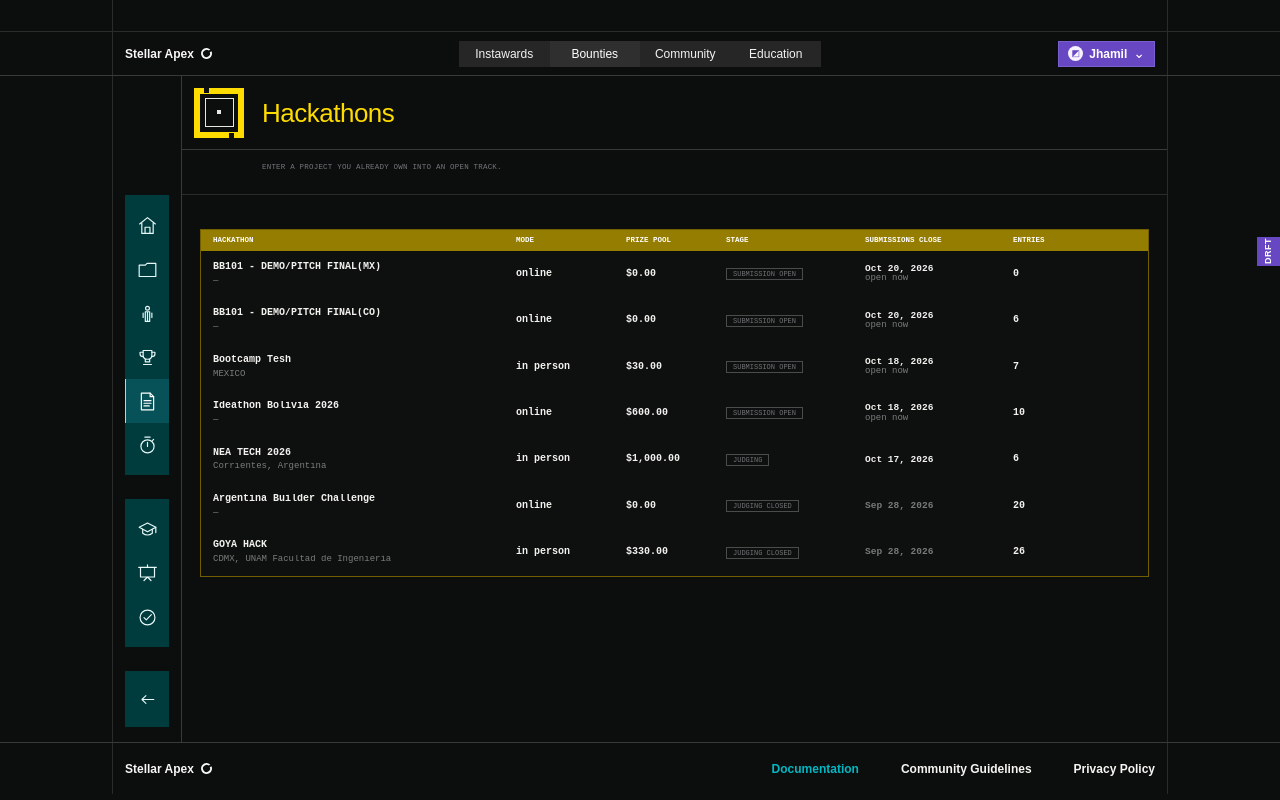
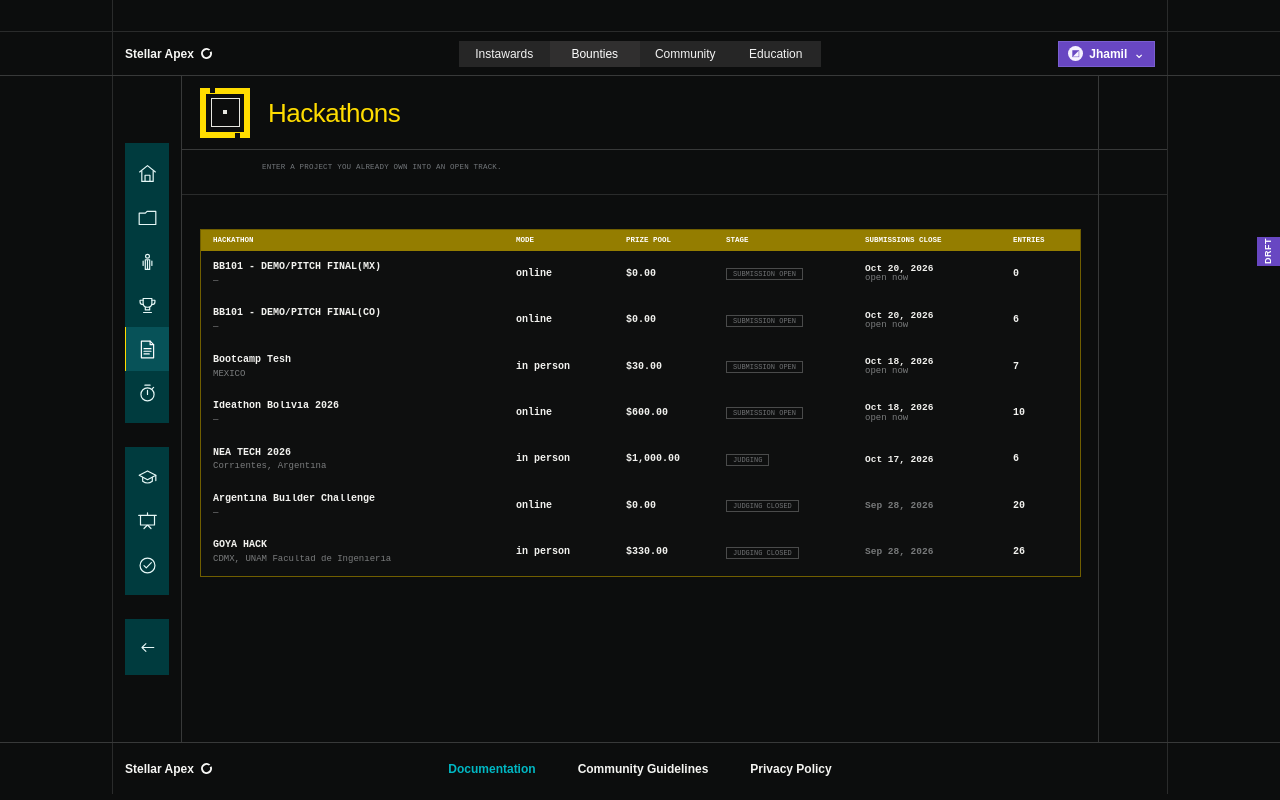
Before and after one commit to OmarQV/build-bond, a React (Vite) app: page / in a window 1280 px wide. Built offline with nearby package versions, Linux system fonts and the light colour scheme.

Commit message:
Añade estilos para mejorar la disposición y el diseño de la interfaz de usuario

```diff
--- a/src/App.css
+++ b/src/App.css
@@ -11,6 +11,7 @@
   --teal-hover: #075055;
   --cyan: #00b8c4;
   --purple: #6847c2;
+  --side-rail: 68px;
 }
 
 * { box-sizing: border-box; }
@@ -168,17 +169,28 @@ button { font: inherit; }
 .profile-menu button:hover { background: var(--teal); }
 
 .workspace {
+  position: relative;
   flex: 1 0 666px;
   display: grid;
-  grid-template-columns: 68px 1fr;
+  grid-template-columns: var(--side-rail) 1fr;
   border-inline: 1px solid var(--line-soft);
 }
 
+.workspace::after {
+  content: '';
+  position: absolute;
+  inset-block: 0;
+  right: var(--side-rail);
+  width: 1px;
+  background: var(--line);
+  pointer-events: none;
+}
+
 .sidebar {
-  padding-top: 119px;
   display: flex;
   flex-direction: column;
   align-items: center;
+  justify-content: center;
   gap: 24px;
 }
 
@@ -242,7 +254,7 @@ button { font: inherit; }
   display: flex;
   align-items: center;
   gap: 18px;
-  padding: 0 12px;
+  padding: 0 calc(18px + var(--side-rail)) 0 18px;
   border-bottom: 1px solid var(--line);
 }
 
@@ -294,14 +306,16 @@ button { font: inherit; }
 
 .instruction-bar {
   height: 45px;
-  padding: 13px 80px 0;
+  padding: 13px calc(80px + var(--side-rail)) 0 80px;
   border-bottom: 1px solid var(--line-soft);
   color: #73777b;
   font: 400 7.5px/1.2 'Courier New', monospace;
   letter-spacing: 0.2px;
 }
 
-.table-region { padding: 34px 18px 0; }
+.table-region {
+  padding: 34px calc(18px + var(--side-rail)) 0 18px;
+}
 
 .hackathon-table {
   min-width: 838px;
@@ -427,12 +441,17 @@ button { font: inherit; }
   height: 100%;
   padding: 0 12px;
   border-inline: 1px solid var(--line-soft);
-  display: flex;
+  display: grid;
+  grid-template-columns: 1fr auto 1fr;
   align-items: center;
-  justify-content: space-between;
+}
+
+.footer-inner > .brand {
+  grid-column: 1;
 }
 
 .footer nav {
+  grid-column: 2;
   display: flex;
   align-items: center;
   gap: 42px;
@@ -452,6 +471,8 @@ button { font: inherit; }
 }
 
 @media (max-width: 980px) {
+  :root { --side-rail: 58px; }
+
   .topbar-inner,
   .footer-inner,
   .workspace { width: calc(100% - 32px); }
@@ -461,13 +482,14 @@ button { font: inherit; }
     padding-inline: 10px;
   }
 
-  .workspace { grid-template-columns: 58px 1fr; }
-  .sidebar { padding-top: 90px; }
+  .workspace { grid-template-columns: var(--side-rail) 1fr; }
   .table-region { overflow-x: auto; }
   .footer nav { gap: 20px; }
 }
 
 @media (max-width: 680px) {
+  :root { --side-rail: 0px; }
+
   .site-shell {
     min-height: 100svh;
     background: var(--page);
@@ -501,6 +523,8 @@ button { font: inherit; }
     grid-template-columns: 1fr;
     border-inline: 1px solid var(--line-soft);
   }
+
+  .workspace::after { display: none; }
 
   .sidebar {
     padding: 8px;
@@ -542,6 +566,8 @@ button { font: inherit; }
   .footer-inner {
     min-height: 96px;
     padding-block: 18px;
+    display: flex;
+    justify-content: space-between;
     align-items: flex-start;
   }
 
```
Also changed, not shown: Contracts/contrato.md (added).
